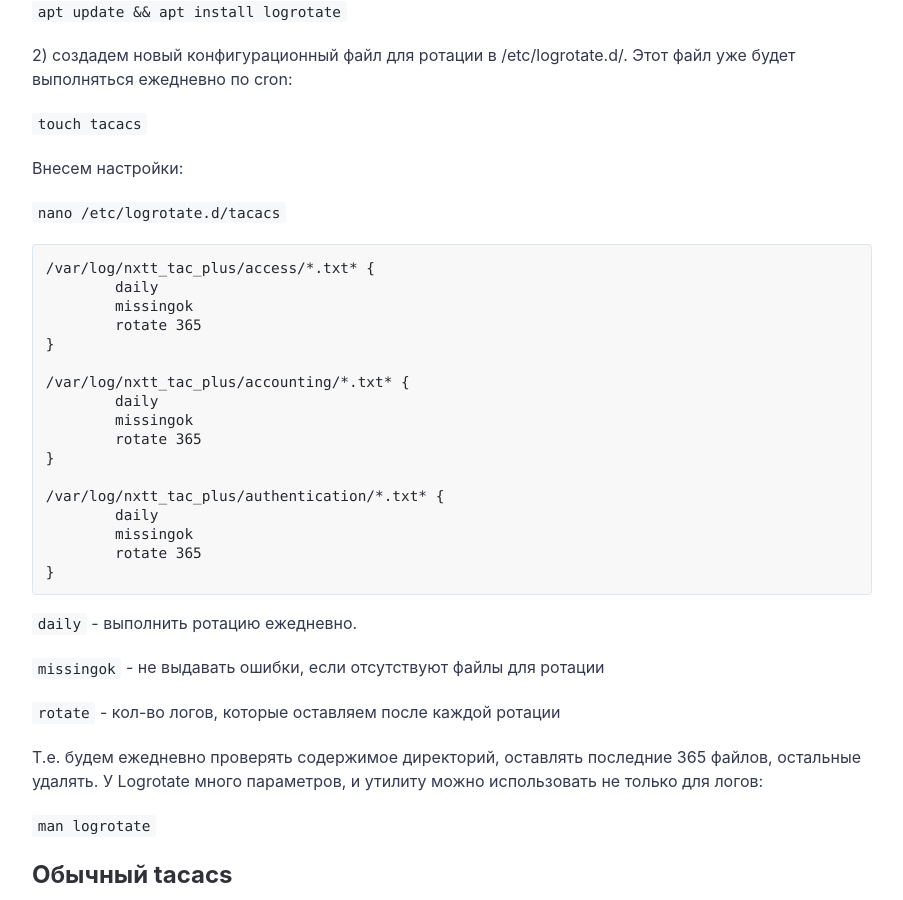
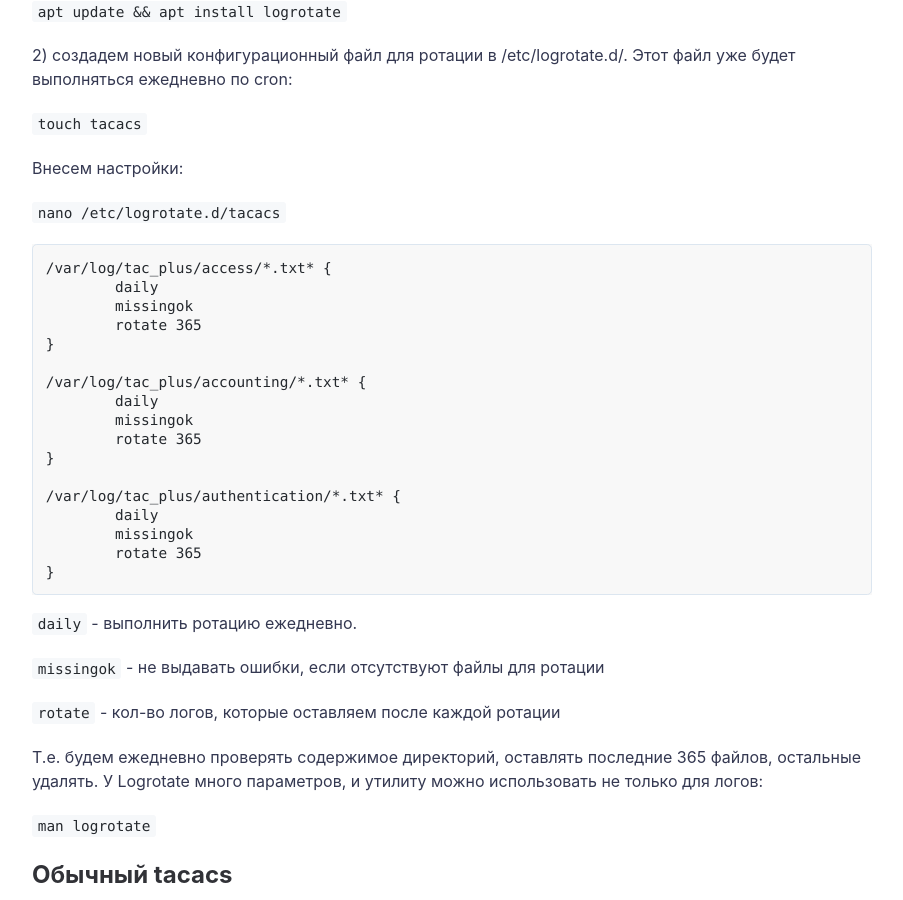
Before and after one commit to netdotwork/netdotwork.github.io, a Jekyll site: the page built from _posts/2019-10-25-tacacs-plus.md, in a window 1280 px wide and 900 px high, scrolled down 4175 px. Shown: the whole window, without its empty margins (188-1091 px from the left). Built offline with Jekyll 4.4.1, drawn with Linux system fonts in a browser that asks for light colours; comment, search, counter and statistics services are not loaded.

Commit message:
Update 2019-10-25-tacacs-plus.md

````diff
--- a/_posts/2019-10-25-tacacs-plus.md
+++ b/_posts/2019-10-25-tacacs-plus.md
@@ -86,19 +86,19 @@ nano /etc/fstab
 `nano /etc/logrotate.d/tacacs`
 
 ```
-/var/log/nxtt_tac_plus/access/*.txt* {
+/var/log/tac_plus/access/*.txt* {
         daily
         missingok
         rotate 365
 }
 
-/var/log/nxtt_tac_plus/accounting/*.txt* {
+/var/log/tac_plus/accounting/*.txt* {
         daily
         missingok
         rotate 365
 }
 
-/var/log/nxtt_tac_plus/authentication/*.txt* {
+/var/log/tac_plus/authentication/*.txt* {
         daily
         missingok
         rotate 365
````
